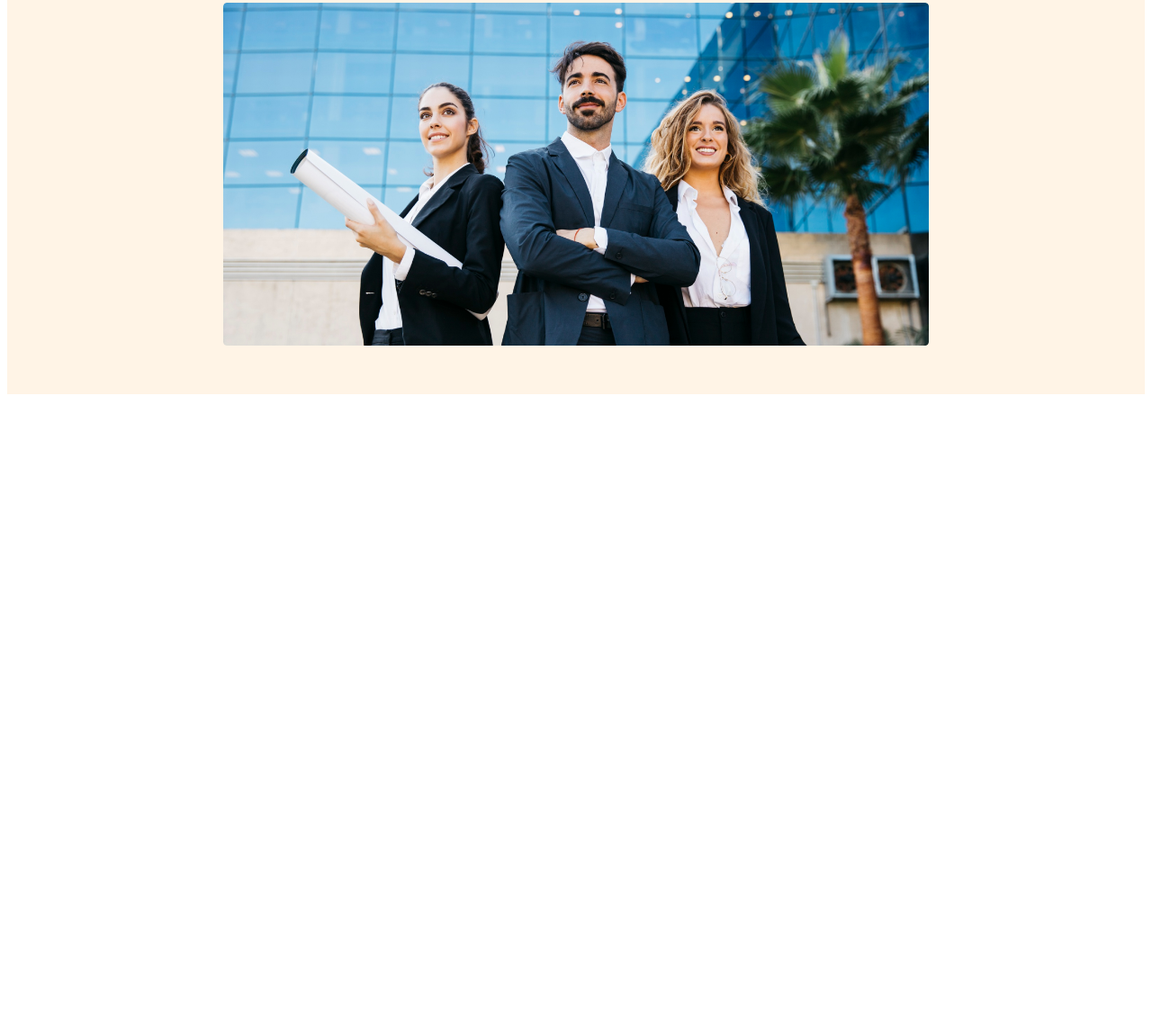
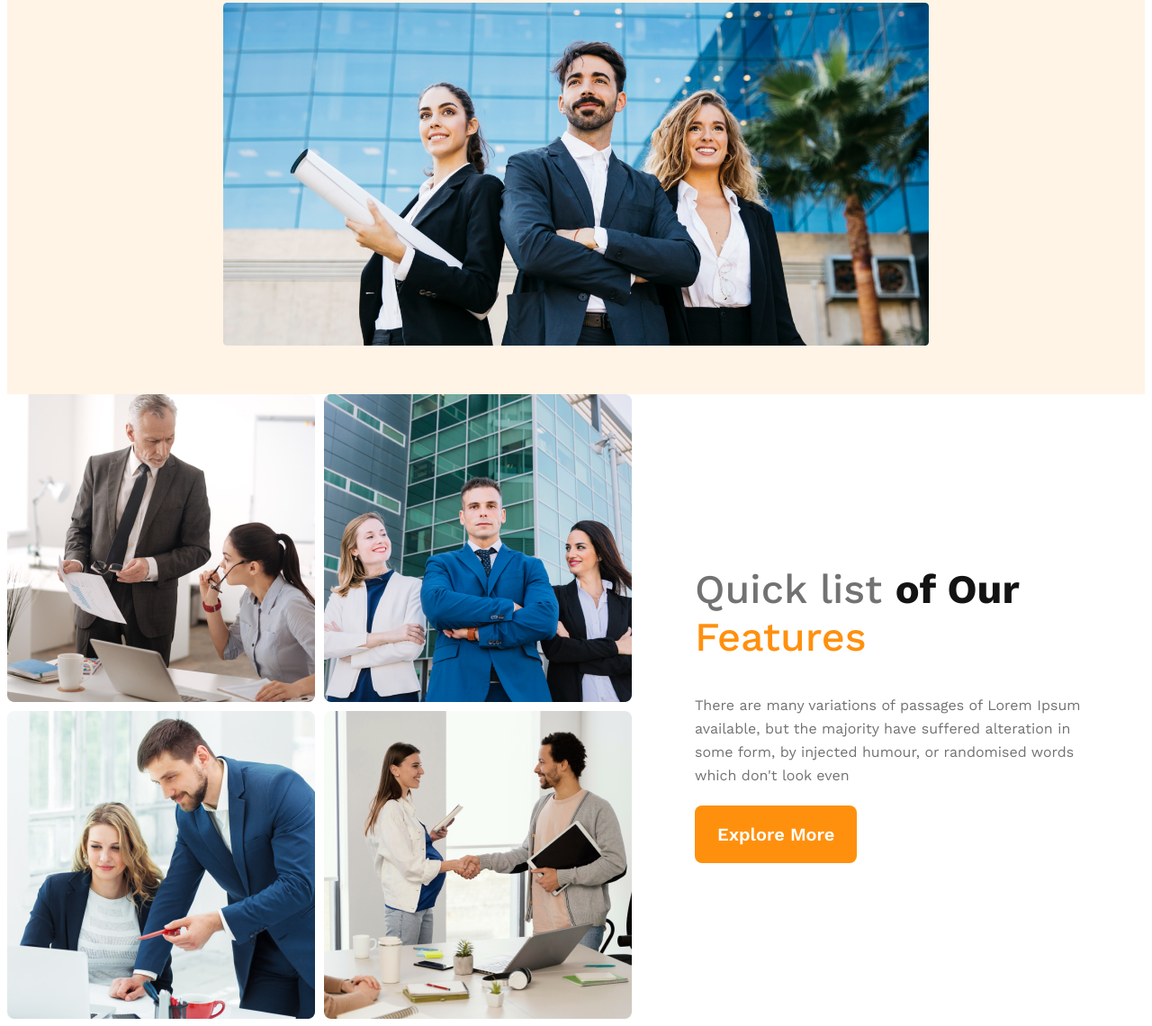
Before and after one commit to Robiul704/g3-architects-projects, a plain HTML site: page icons/index.html in a window 1280 px wide. Shown: the part 589-1729 px from the top of the page at 90% size. Before the commit the page ends 1035 px from the top, so only its background shows below. Drawn offline with nearby package versions, Linux system fonts and the light colour scheme.

Commit message:
my third commit

```diff
--- a/icons/index.css
+++ b/icons/index.css
@@ -100,3 +100,35 @@ margin-bottom: 20px;
         flex-direction: column;
     }
 }
+main{
+    max-width: 1440px;
+    margin: 0 auto;
+}
+.teams-container{
+    display: flex;
+    align-items: center;
+}
+.teams-images{
+    display: grid;
+    grid-template-columns: repeat(2, 1fr);
+    gap: 10px;
+}
+.teams-content{
+    padding-right: 70px;
+    padding-left: 70px;
+}
+.teams-heading{
+    color: #727272;
+font-size: 45px;
+font-weight: 500;}
+.quick-list{
+
+}
+.of-our{
+    color: #131313;
+font-size: 45px;
+font-weight: 700;
+}
+.features{
+   color:#FF900E ;
+}
--- a/icons/index.html
+++ b/icons/index.html
@@ -7,6 +7,8 @@
 <link rel="stylesheet" href="index.css">
 </head>
 <body>
+    <!-- start header -->
+
     <header>
         <nav>
             <h3 class="nav-title">G3 Architects</h3>
@@ -28,7 +30,23 @@
                 <img src="banner.png" alt="">
         </div>
     </header>
-    <main></main>
+<!-- header end -->
+
+    <main>
+        <section class="teams-container">
+            <div class="teams-images">
+                <img src="team1.png" alt="">
+                <img src="team2.png" alt="">
+                <img src="team3.png" alt="">
+                <img src="team4.png" alt="">
+            </div>
+            <div class="teams-content">
+                <h1 class="teams-heading"> <span class="quick-list">Quick list</span> <span class="of-our">of Our</span> <span class="features">Features</span></h1>
+                <p class="paragraph">There are many variations of passages of Lorem Ipsum available, but the majority have suffered alteration in some form, by injected humour, or randomised words which don't look even</p>
+                <button class="button">Explore More</button>
+            </div>
+        </section>
+    </main>
     <footer></footer>
 </body>
 </html>
```
